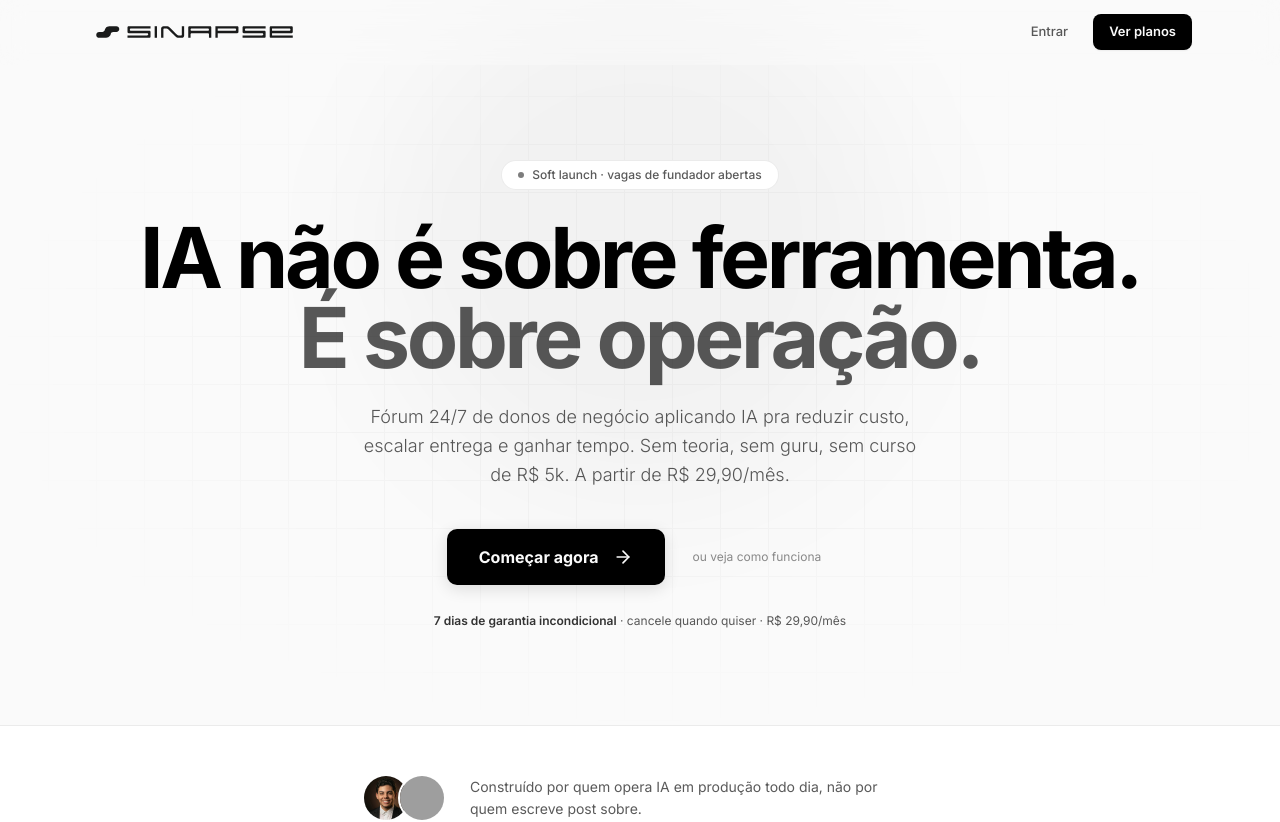
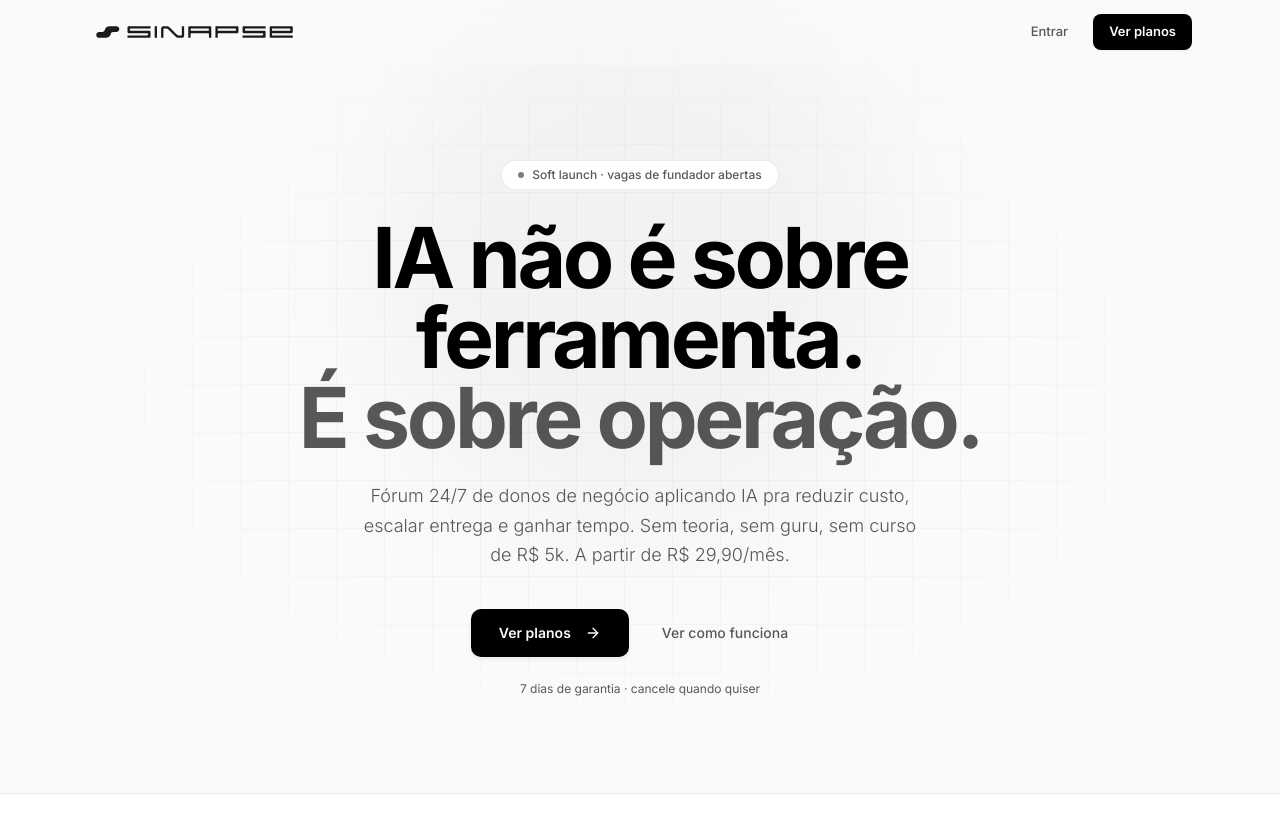
Before and after one commit to caioimori/sinapse-club, a Next.js app: page / in a window 1280 px wide. Shown: the top 822 px of the page. Built offline with nearby package versions, Linux system fonts and the light colour scheme; no server answers; grey boxes are pictures that could not be loaded.

Commit message:
Revert "feat(lp): QW#3 — hero CTA com hierarquia primary >> ghost (#63)" (#70)
This reverts commit e61a3acdd1477da621d2e1202548d87c5d526966.

```diff
--- a/src/components/landing/lp-hero.tsx
+++ b/src/components/landing/lp-hero.tsx
@@ -25,7 +25,7 @@ export function LpHero() {
         className="pointer-events-none absolute left-1/2 top-1/3 size-[520px] -translate-x-1/2 -translate-y-1/2 rounded-full bg-foreground/[0.03] blur-3xl"
       />
 
-      <div className="relative mx-auto max-w-screen-2xl px-[clamp(1rem,4vw,4rem)] text-center [&>*]:max-w-[min(64rem,90vw)] [&>*]:mx-auto">
+      <div className="relative mx-auto max-w-4xl px-4 text-center">
         {/* Eyebrow badge */}
         <div
           className="mb-7 inline-flex items-center gap-2 rounded-full border border-border bg-card px-4 py-1.5 text-xs font-medium text-muted-foreground opacity-0"
@@ -51,9 +51,8 @@ export function LpHero() {
 
         {/* Subheadline */}
         <p
-          className="mx-auto mb-10 text-base font-light leading-relaxed text-muted-foreground opacity-0 sm:text-lg"
+          className="mx-auto mb-10 max-w-xl text-base font-light leading-relaxed text-muted-foreground opacity-0 sm:text-lg"
           style={{
-            maxWidth: "min(36rem, 90vw)",
             animation: "fade-in-up 0.7s ease-out 0.45s forwards",
           }}
         >
@@ -62,9 +61,9 @@ export function LpHero() {
           de R$ 5k. A partir de R$ 29,90/mês.
         </p>
 
-        {/* CTAs — hierarquia primary >> ghost */}
+        {/* CTAs */}
         <div
-          className="flex flex-col items-center gap-2 opacity-0 sm:flex-row sm:justify-center sm:gap-4"
+          className="flex flex-col items-center gap-3 opacity-0 sm:flex-row sm:justify-center"
           style={{
             animation: "fade-in-up 0.7s ease-out 0.6s forwards",
           }}
@@ -73,32 +72,31 @@ export function LpHero() {
             href="#precos"
             className={cn(
               buttonVariants({ size: "lg" }),
-              "group h-14 bg-foreground text-background [a]:hover:bg-foreground/90 border-0 px-8 text-base font-bold shadow-[var(--shadow-md)] transition-all duration-300 hover:shadow-[var(--shadow-xl)] hover:-translate-y-0.5"
+              "group h-12 bg-foreground text-background [a]:hover:bg-foreground/90 border-0 px-7 text-sm font-semibold shadow-[var(--shadow-sm)] transition-all duration-300 hover:shadow-[var(--shadow-lg)] hover:-translate-y-0.5"
             )}
           >
-            Começar agora
-            <ArrowRight className="ml-2 size-5 transition-transform duration-300 group-hover:translate-x-1" />
+            Ver planos
+            <ArrowRight className="ml-2 size-4 transition-transform duration-300 group-hover:translate-x-1" />
           </Link>
           <Link
             href="#solucao"
-            className="h-10 px-3 text-xs text-muted-foreground/70 transition-colors hover:text-foreground inline-flex items-center"
+            className={cn(
+              buttonVariants({ variant: "ghost", size: "lg" }),
+              "h-12 px-5 text-sm text-muted-foreground transition-colors hover:bg-muted hover:text-foreground"
+            )}
           >
-            ou veja como funciona
+            Ver como funciona
           </Link>
         </div>
 
-        {/* Trust line — risk reversal + social proof sutil */}
+        {/* Trust line */}
         <p
-          className="mt-7 text-xs text-muted-foreground opacity-0"
+          className="mt-6 text-xs text-muted-foreground opacity-0"
           style={{
             animation: "fade-in 0.6s ease-out 0.85s forwards",
           }}
         >
-          <span className="font-semibold text-foreground/80">7 dias de garantia incondicional</span>
-          {" · "}
-          cancele quando quiser
-          {" · "}
-          R$ 29,90/mês
+          7 dias de garantia · cancele quando quiser
         </p>
       </div>
     </section>
```
